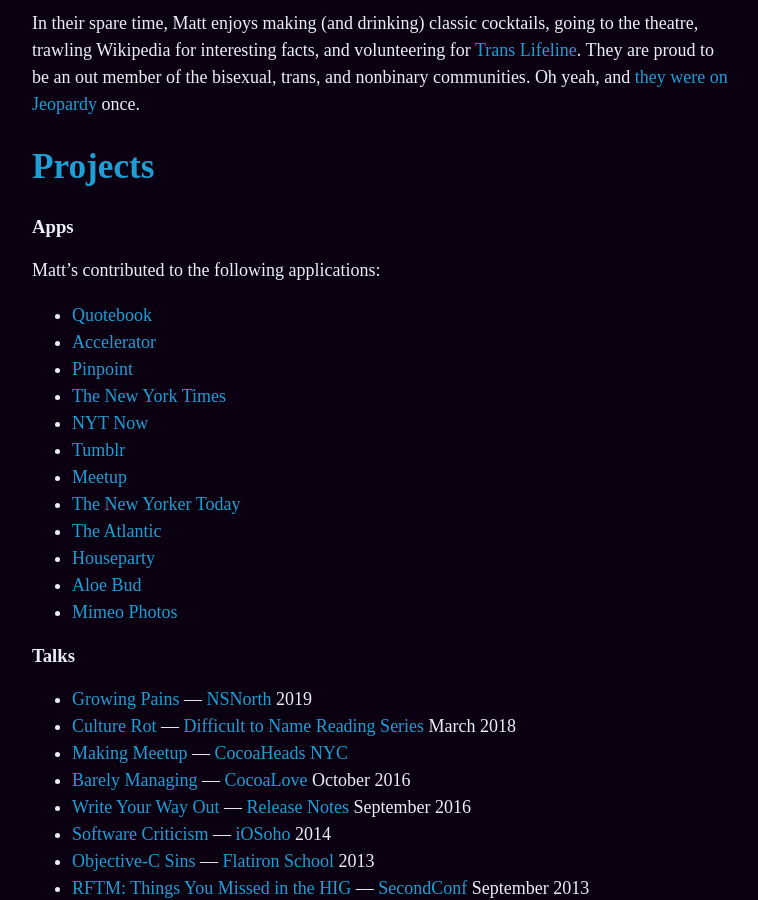
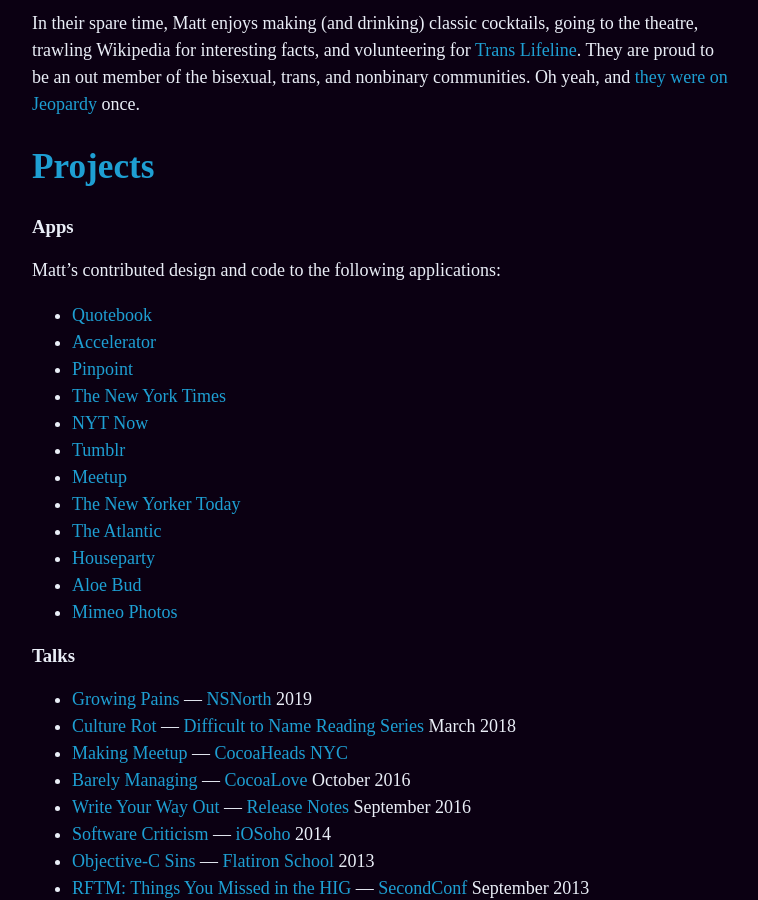
Before and after one commit to mbbischoff/website, a Jekyll site: the page built from about.md, in a window 1280 px wide and 900 px high, scrolled down 1647 px. Shown: the whole window, without its empty margins (258-1016 px from the left). Built offline with Jekyll 4.4.1, drawn with Linux system fonts in a browser that asks for light colours; some web fonts are replaced.

Commit message:
Updated About

```diff
--- a/about.md
+++ b/about.md
@@ -22,7 +22,7 @@
 
 ### Apps
 
-Matt’s contributed to the following applications:
+Matt’s contributed design and code to the following applications:
 
 * [Quotebook](http://quotebookapp.com)
 * [Accelerator](http://acceleratorapp.com)
```
